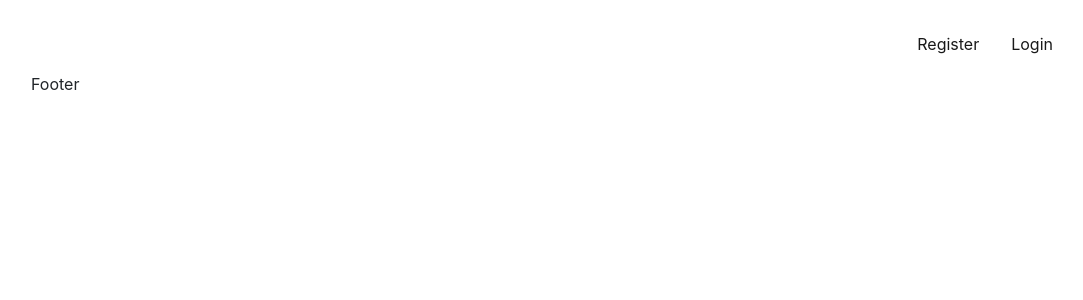
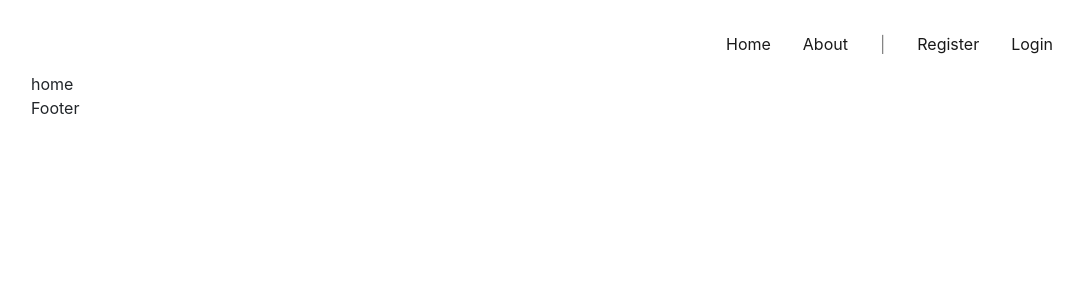
Before and after one commit to WebDevRaul/Protein_Tracker, a React (Create React App) app in the folder client/: page /home in a window 1280 px wide. Shown: the top 300 px of the page, without its empty margins (54-1137 px from the left). Built offline with nearby package versions, Linux system fonts and the light colour scheme.

Commit message:
new links to navbar

```diff
--- a/client/src/App.js
+++ b/client/src/App.js
@@ -7,13 +7,13 @@ import setAuthToken from './components/auth/utils/setAuthToken';
 import { setCurrentUser } from './redux/actions/login_user';
 
 // Components
+import Navbar from './components/layout/Navbar';
 import Landing from './components/layout/Landing';
-import Navbar from './components/layout/Navbar';
-import ProteinTracker from './components/protein_tracker/ProteinTracker';
+import Home from './components/layout/Home';
 import About from './components/layout/About';
-import Footer from './components/layout/Footer';
 import Login from './components/auth/Login';
 import Register from './components/auth/Register';
+import Footer from './components/layout/Footer';
 
 // Redux
 import store from './store';
@@ -43,7 +43,7 @@ class App extends Component {
             <Router>
               <div className='container'>
                 <Navbar />
-                <Route exact path='/protein-tracker' component={ProteinTracker} />
+                <Route exact path='/home' component={Home} />
                 <Route exact path='/about' component={About} />
                 <Route exact path='/login' component={Login} />
                 <Route exact path='/register' component={Register} />
--- a/client/src/components/protein_tracker/ProteinTracker.js
+++ b/client/src/components/layout/Home.js
@@ -1,10 +1,10 @@
 import React, { Component } from 'react'
 
-export default class ProteinTracker extends Component {
+export default class Home extends Component {
   render() {
     return (
       <div>
-        ProteinTracker
+        home
       </div>
     )
   }
--- a/client/src/components/layout/Landing.js
+++ b/client/src/components/layout/Landing.js
@@ -5,13 +5,10 @@ export default class Landing extends Component {
   render() {
     return (
       <div>
-        <Link to='/register'>
-          register
+        <Link to='/home'>
+          continue
         </Link>
         <br />
-        <Link to='/login'>
-          login
-        </Link>
       </div>
     )
   }
--- a/client/src/components/layout/Navbar.js
+++ b/client/src/components/layout/Navbar.js
@@ -25,6 +25,20 @@ class Navbar extends Component {
       <ul className="navbar-nav ml-auto mr-5">
         <li className="nav-item active mr-3 mt-3">
           <Link
+            to='/home'
+            className='nav-link'
+            onClick={this.onClick}
+          ><span>Home</span></Link>
+        </li>
+        <li className="nav-item active mr-3 mt-3">
+          <Link
+            to='/about'
+            className='nav-link'
+            onClick={this.onClick}
+          ><span>About</span></Link>
+        </li>
+        <li className="nav-item active mr-3 mt-3">
+          <Link
             to='/dashboard'
             className='nav-link'
             onClick={this.onClick}
@@ -43,6 +57,23 @@ class Navbar extends Component {
     // guest users
     const guestLinks = (
       <ul className="navbar-nav ml-auto mr-5">
+        <li className="nav-item active mr-3 mt-3">
+          <Link
+            to='/home'
+            className='nav-link'
+            onClick={this.onClick}
+          ><span>Home</span></Link>
+        </li>
+        <li className="nav-item active mr-3 mt-3">
+          <Link
+            to='/about'
+            className='nav-link'
+            onClick={this.onClick}
+          ><span>About</span></Link>
+        </li>
+        <li className="nav-item  mr-3 mt-3">
+          <span className='nav-link'>|</span>
+        </li>
         <li className="nav-item active mr-3 mt-3">
           <Link
             to='/register'
```
